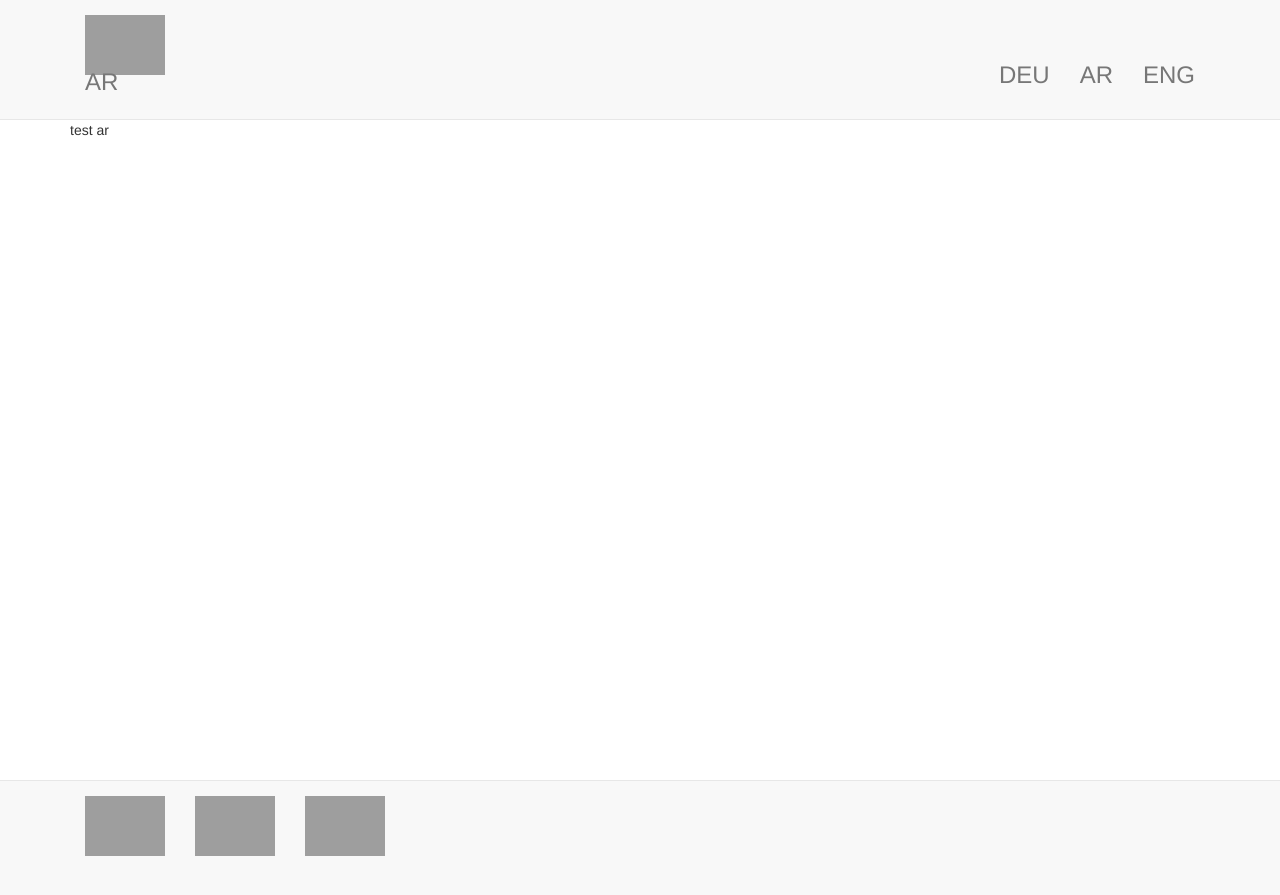
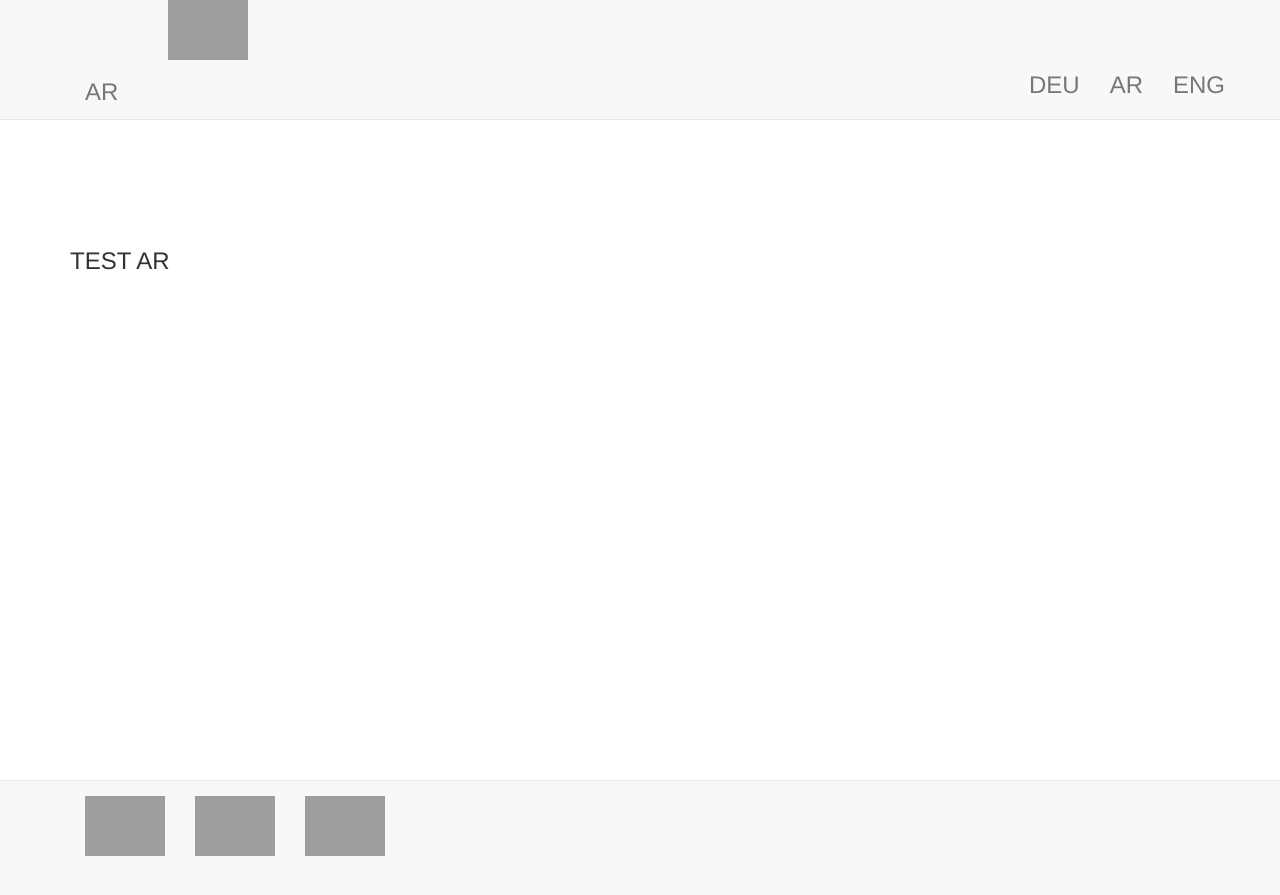
Before and after one commit to EIJC/TIJ, a Jekyll site: the page built from ar.html, in a window 1280 px wide. Shown: the top 895 px of the page. Built offline with Jekyll 4.4.1, drawn with Linux system fonts in a browser that asks for light colours; nearby versions of some CDN libraries; grey boxes are pictures that could not be loaded.

Commit message:
Update page.html

```diff
--- a/_layouts/page.html
+++ b/_layouts/page.html
@@ -7,12 +7,17 @@ layout: base
   <div class="container">
     <div class="navbar-header">
       <div class="container">
+        <div class="row">
+          <div class="col-md-1">
             <button class="navbar-toggle collapsed" type="button" data-toggle="collapse" data-target=".navbar-collapse">
                 <i class="icon-reorder"></i>
             </button>
+          </div>
+          <div class="col-md-5>
             <a class="navbar-brand" href="">
               <img alt="Treffen Internationaler Journalisten" src="https://www.dropbox.com/s/0z8cxb5275ouz2r/TIJ%20Transparent.png?raw=1" style="max-width: 80px; max-height: 80px;" />
             </a>
+          </div>
       </div>
     </div>
     <nav class="collapse navbar-collapse">
```
Lines whose indentation alone changed are shown as unchanged.
